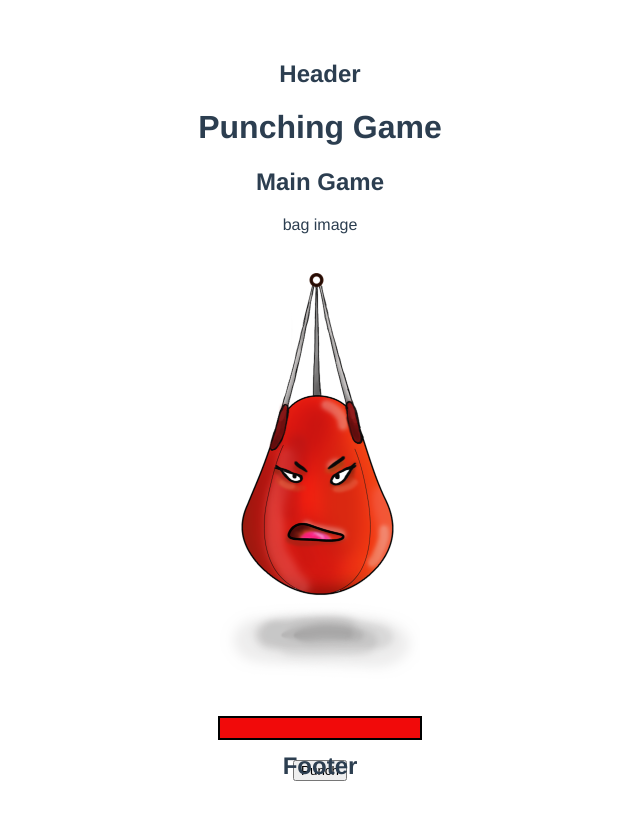
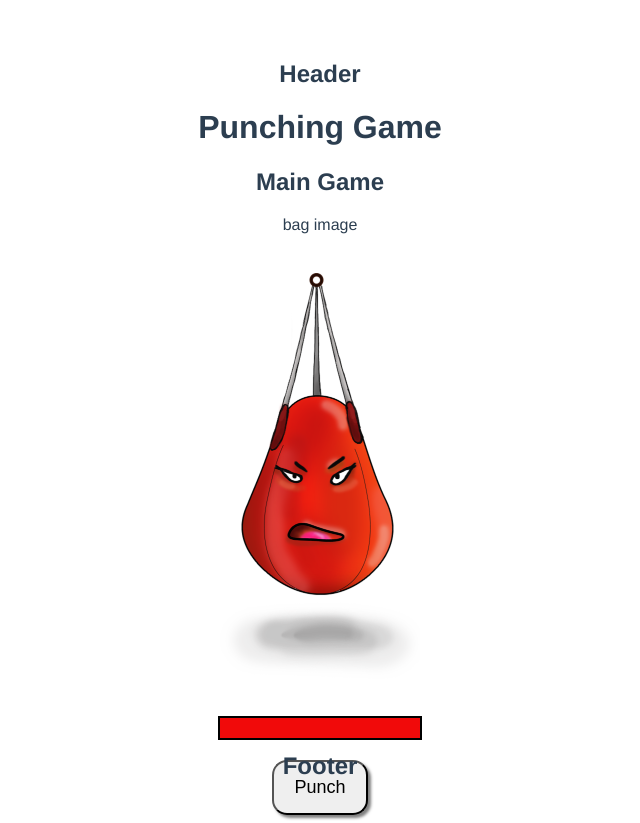
Before and after one commit to Lu-Smith/vue_punchbag_game, a Vue app in the folder punchbag_game/: page / in a window 1280 px wide. Shown: the whole page, without its empty margins (320-960 px from the left). Before the commit the page ends 800 px from the top, so only its background shows below. Built offline with nearby package versions, Linux system fonts and the light colour scheme.

Commit message:
Updated MainGame

```diff
--- a/punchbag_game/src/components/MainGame.vue
+++ b/punchbag_game/src/components/MainGame.vue
@@ -35,5 +35,17 @@
     background: rgb(241, 10, 10);
   }
 
+  #controls {
+    width: 120px;
+    margin: 0 auto;
+  }
+
+  #controls button {
+    padding: 15px 20px;
+    border-radius: 15px;
+    box-shadow: 3px 3px 3px rgba(0, 0, 0, 0.5);
+    font-size: 18px;
+  }
+
 
 </style>
```
